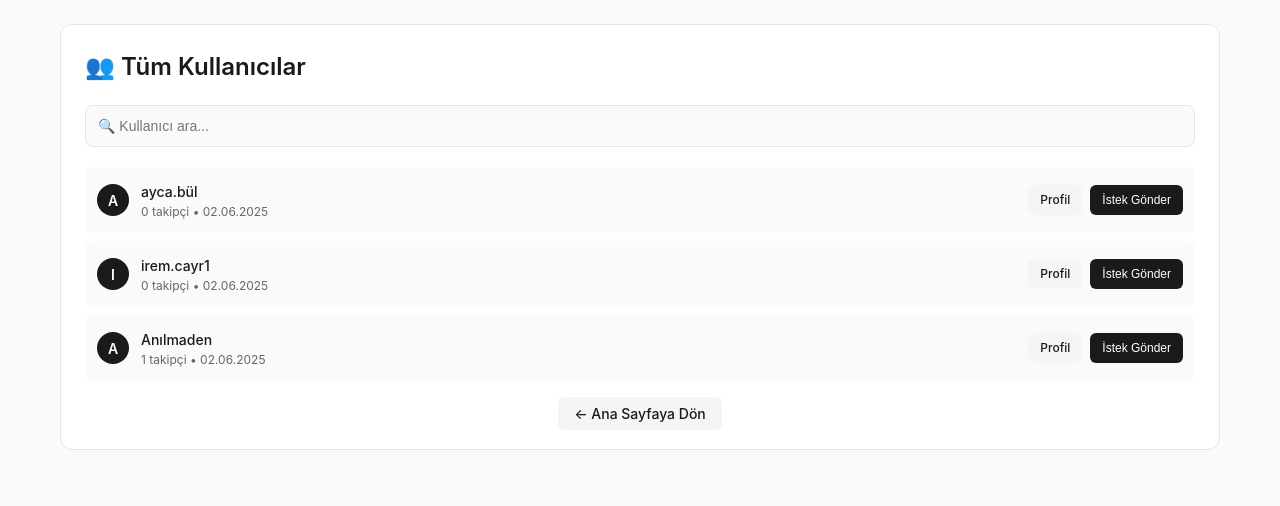
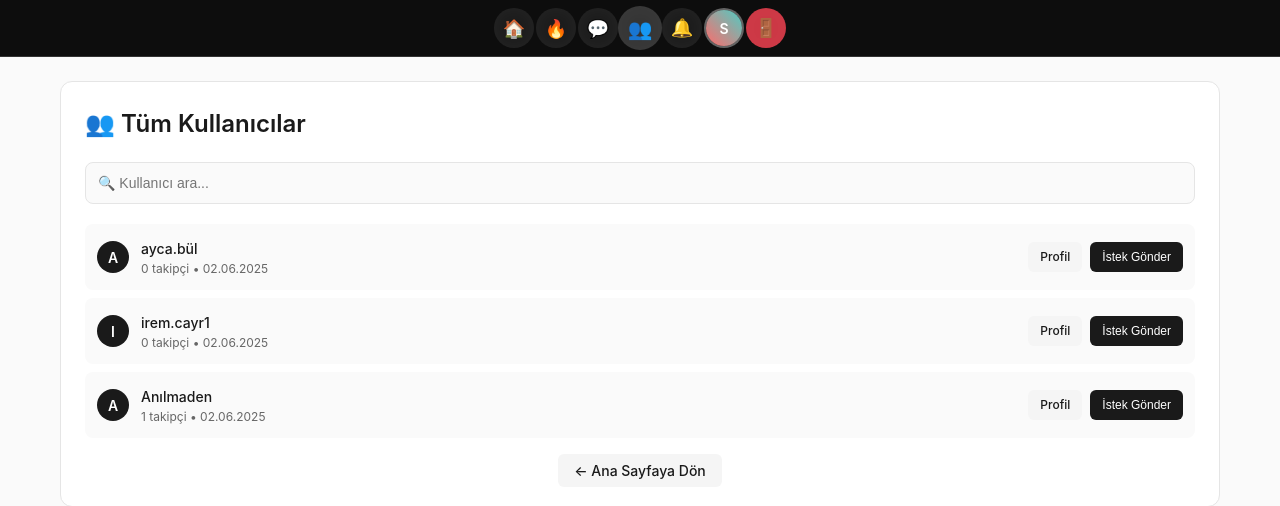
Before and after one commit to maden12345/all-app, a Flask app: page /all_users in a window 1280 px wide. Shown: the top 506 px of the page. Run offline with Flask 2, Linux system fonts and the light colour scheme; the visitor is signed in with stand-in values (Sample User, id 1); data that the repository does not hold is empty.

Commit message:
Assistant checkpoint: Restore header menu to top of page
Assistant generated file changes:
- templates/base.html: Add header menu back to top of page

---

User prompt:

header menüsünü tamamen kaldıracağım sana kapat demedim sadece sayfanın en üstünde olsun geri getir onu

Replit-Commit-Author: Assistant
Replit-Commit-Session-Id: 13f27bd4-e4bc-4cf5-a7f4-2f2642594a63

```diff
--- a/templates/base.html
+++ b/templates/base.html
@@ -331,6 +331,51 @@
 <body>
 
 
+    <!-- Header Menu -->
+    <div class="header">
+        <div class="mobile-header">
+            <div class="header-content">
+                <nav class="mobile-nav">
+                    {% if session.username %}
+                        <a href="{{ url_for('dashboard') }}" class="nav-btn {% if request.endpoint == 'dashboard' %}active{% endif %}">🏠</a>
+                        <a href="{{ url_for('nells') }}" class="nav-btn {% if request.endpoint == 'nells' %}active{% endif %}">🔥</a>
+                        <a href="{{ url_for('chat') }}" class="nav-btn {% if request.endpoint == 'chat' %}active{% endif %}">💬</a>
+                        <a href="{{ url_for('all_users') }}" class="nav-btn {% if request.endpoint == 'all_users' %}active{% endif %}">👥</a>
+
+                        <!-- Notifications -->
+                        <button id="notifications-btn" class="nav-btn notification-btn">
+                            🔔
+                            <span id="notification-count" class="notification-badge"></span>
+                        </button>
+
+                        <!-- Profile -->
+                        <a href="{{ url_for('profile', username=session.username) }}" class="nav-btn profile-btn">
+                            <img id="header-profile-photo" class="profile-img" style="display: none;">
+                            <div id="header-profile-placeholder" class="profile-placeholder">{{ session.username[0].upper() }}</div>
+                        </a>
+
+                        <button onclick="confirmLogout()" class="nav-btn logout">🚪</button>
+                    {% else %}
+                        <a href="{{ url_for('index') }}" class="nav-btn login">🔓</a>
+                        <a href="{{ url_for('register') }}" class="nav-btn login">📝</a>
+                    {% endif %}
+                </nav>
+            </div>
+        </div>
+    </div>
+
+    <!-- Notifications Dropdown -->
+    {% if session.username %}
+    <div id="notifications-dropdown" class="notifications-dropdown">
+        <div class="notification-header">
+            <h4>Bildirimler</h4>
+        </div>
+        <div class="notification-list" id="notification-list">
+            <div class="empty-notifications">Henüz bildirim yok</div>
+        </div>
+    </div>
+    {% endif %}
+
     <div class="container">
 
         {% with messages = get_flashed_messages() %}
```
